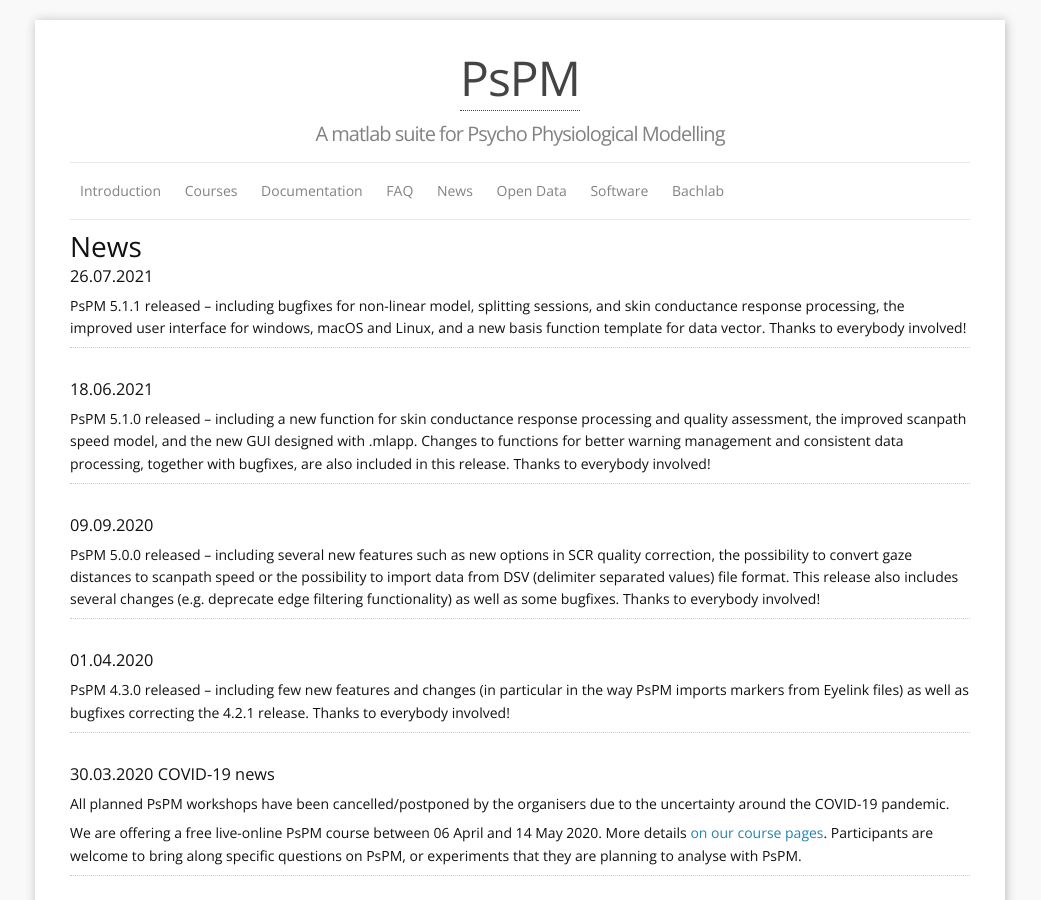
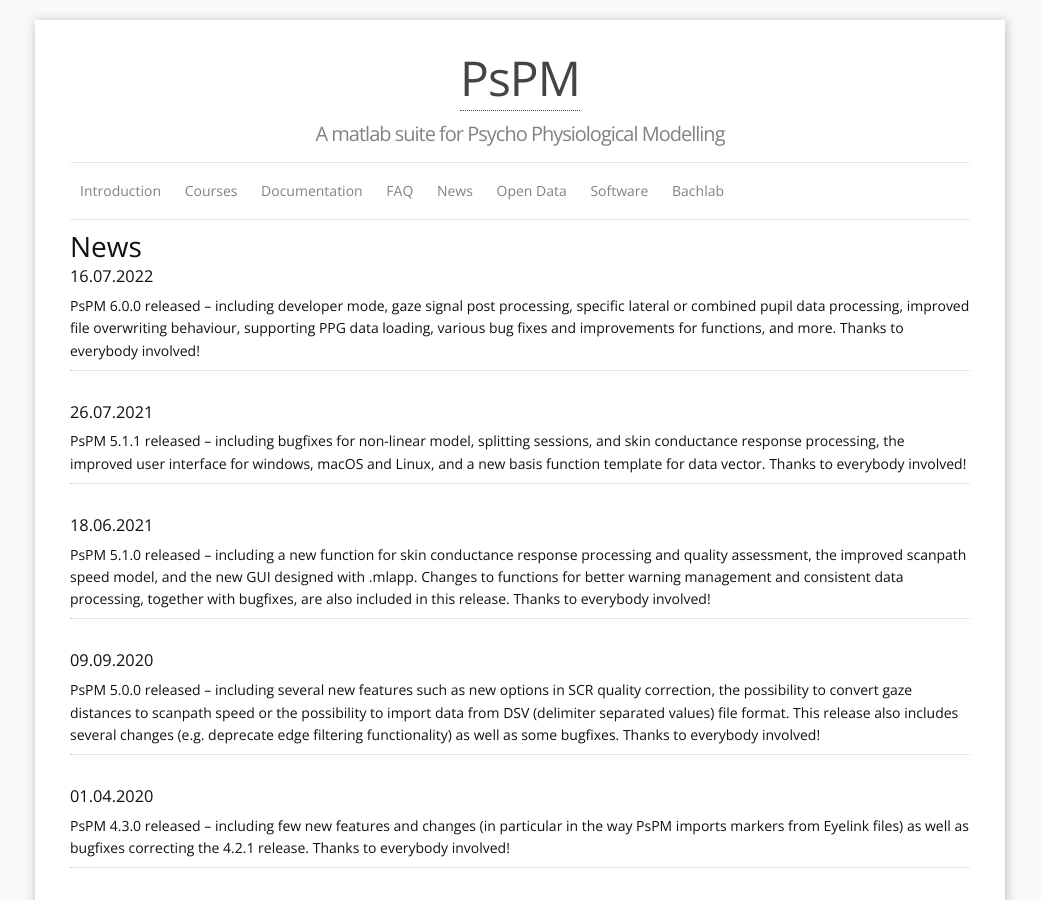
Before and after one commit to bachlab/PsPM, a Jekyll site: the page built from news.markdown, in a window 1280 px wide and 900 px high. Shown: the whole window, without its empty margins (120-1161 px from the left). Built offline with Jekyll 4.4.1, drawn with Linux system fonts in a browser that asks for light colours.

Commit message:
add new release 6.0.0

```diff
--- a/index.markdown
+++ b/index.markdown
@@ -5,7 +5,7 @@
 layout: page
 ---
 
-**Current version: PsPM 5.1.1, released on 26.07.2021**
+**Current version: PsPM 6.0.0, released on 16.07.2022**
 
 <img src="http://bachlab.org/wp-content/uploads/2019/09/PsPM_Website_Figure_1.jpg" alt="drawing">
 
--- a/news.markdown
+++ b/news.markdown
@@ -5,6 +5,12 @@
 ---
 
 # News
+
+### 16.07.2022
+
+PsPM 6.0.0 released -- including developer mode, gaze signal post processing, specific lateral or combined pupil data processing, improved file overwriting behaviour, supporting PPG data loading, various bug fixes and improvements for functions, and more. Thanks to everybody involved!
+
+---
 
 ### 26.07.2021
 
```
Also changed, not shown: 1 other file.
